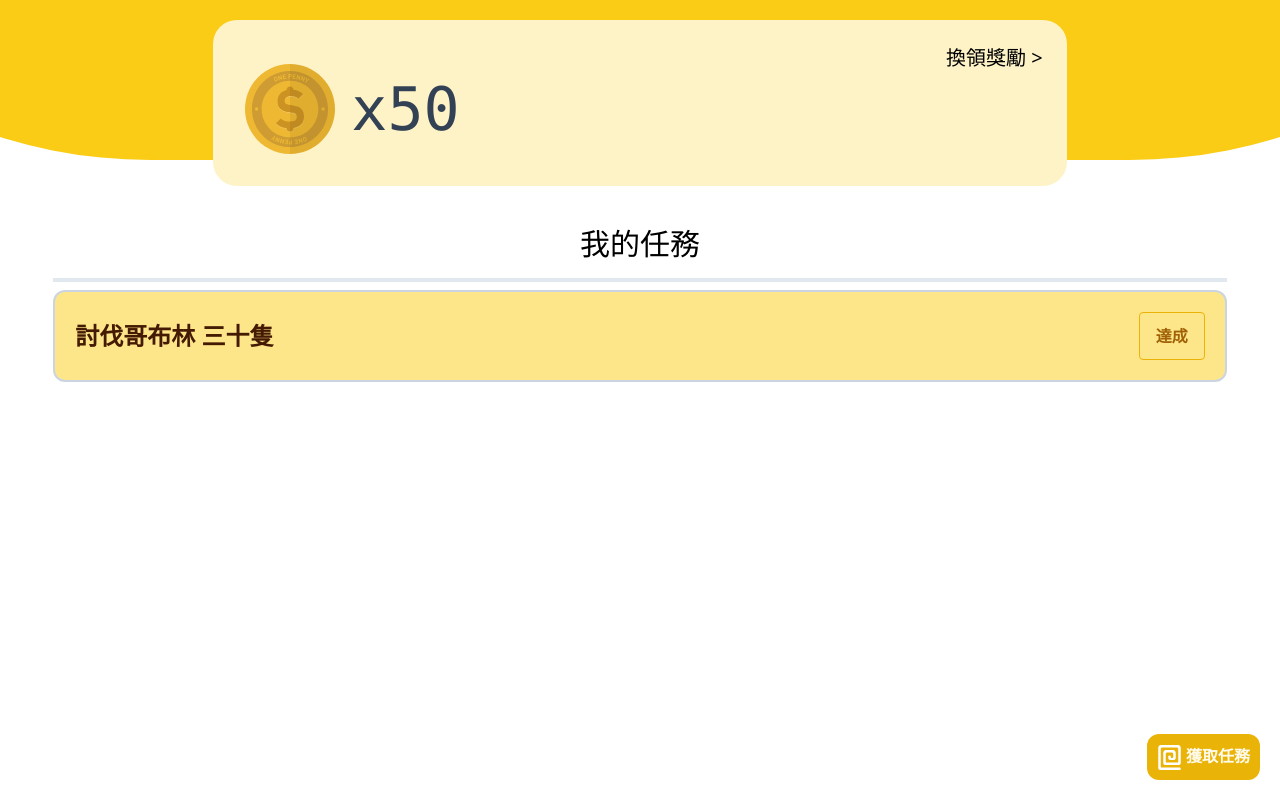
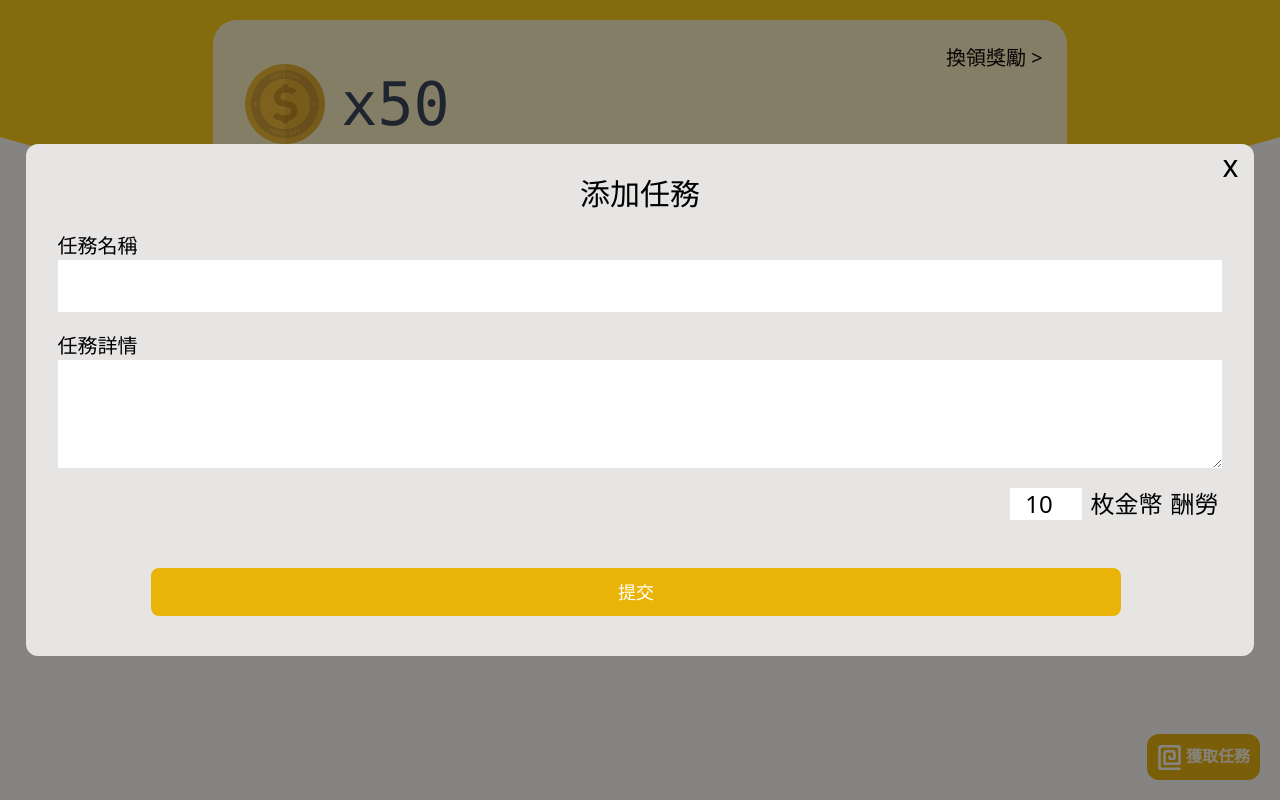
Before and after one commit to tony153/task-system, a plain HTML site: page index.html in a window 1280 px wide. Drawn offline with nearby package versions, Linux system fonts and the light colour scheme.

Commit message:
add task fun

```diff
--- a/index.html
+++ b/index.html
@@ -17,7 +17,7 @@
                 換領獎勵 >
             </div>
             <div class="flex items-center mb-8 -mt-2">
-                <img src="/images/svg/coin-svgrepo-com.svg" height="90" width="90" alt="" class="ml-8 mr-4 inline">
+                <img src="/images/svg/coin-svgrepo-com.svg" height="80" width="80" alt="" class="ml-8 mr-4 inline">
                 <span class="text-6xl font-mono text-slate-700">x50</span>
             </div>
         </div>
@@ -29,26 +29,76 @@
         </div>
         <hr class="m-2 border-2 border-slate-200 w-11/12">
 
-        <div class="flex rounded-xl border-2 p-5 mb-2 w-11/12 border-slate-300 bg-amber-200 hover:border-slate-400">
+
+
+        <div id="task-group" class="w-11/12">
+            <div class="flex justify-center items-end rounded-xl border-2 p-3 sm:p-5 pr-0 pb-0 sm:pr-0 sm:pb-0 mb-2 w-full border-slate-300 bg-amber-200 hover:border-slate-400 overflow-hidden">
                 <span class="text-2xl text-amber-950 flex-1 py-2 font-bold" >
-                <div>
+                    <div style="width:130%">
                         討伐哥布林 三十隻
                     </div>
-                <div>
-
+                    <div class="text-sm  p-2 pl-3" style="width:115%">
+                        最近哥布林的肆虐越來越嚴重，許多村莊被哥布林襲擊，村民們的生命財產都受到威脅。因此，需要一群勇者前去討伐哥布林，保護村莊居民的安全。
+                    </div>
+                    <div class="flex items-center text-lg" style="color: #bda928;">
+                        <img src="images/svg/coin-vector-svgrepo-com.svg" width="45" alt="" class="inline sm:ml-5 ">
+                        <span class="mr-1 pt-4">獎勵</span>
+                        <span class="mr-1 pt-4">50</span>
+                        <span class="pt-4">個金幣</span>
                     </div>
                 </span>
-            <button class="achieve-but bg-transparent hover:bg-yellow-500 text-yellow-700 font-semibold hover:text-white py-2 px-4 border border-yellow-500 hover:border-transparent rounded flex-none">
+                <button class="achieve-but text-xl sm:text-3xl hover:bg-yellow-500 bg-amber-300 text-yellow-700  hover:text-white py-2 px-2 hover:border-transparent flex-none">
                     達成
                 </button>
             </div>
+        </div>
 
     </div>
-    <button id="get-task" class="fixed bottom-0 right-0 m-5 p-2 rounded-xl border-transparent border-2 bg-yellow-500 text-amber-50 font-semibold active:bg-yellow-300">
+    <button id="get-task" class="fixed bottom-0 right-0 m-5 p-2 rounded-xl border-transparent border-2 bg-yellow-500 text-amber-50 font-semibold active:bg-yellow-300 h-auto">
         <img src="images/svg/spiral-31-svgrepo-com.svg" width="25" height="25" alt="" class="inline">
         <span class="leading-5">獲取任務</span>
     </button>
 
+
+    <!-- pop up windows -->
+    <div class="w-full h-screen absolute top-0 bg-stone-950/50 flex justify-center items-center">
+            <div class=" w-[96%] bg-stone-200 rounded-xl relative">
+                <div class="p-8">
+                    <div class="text-3xl text-center">
+                        添加任務
+                    </div>
+
+
+                    <div class="mt-5 text-xl">
+                        任務名稱
+                    </div>
+                    <div class="flex justify-center">
+                        <input type="text" class="w-full text-xl p-3">
+                    </div>
+
+                    <div class="mt-5 text-xl">
+                        任務詳情
+                    </div>
+                    <div class="flex justify-center">
+                        <textarea id="txtArea"  rows="3" cols="70" class="w-full text-xl p-3"></textarea>
+                    </div>
+
+                    <div class="mt-5 text-2xl flex justify-end">
+                        <input type="number" value="10" class="mx-1 text-center" style="width:3em;">
+                        <span class="mx-1">枚金幤</span>
+                        <span class="mx-1">酬勞</span>
+                    </div>
+                    <div class="mt-12 flex justify-center">
+                        <button type="button" class="focus:outline-none w-5/6 text-white bg-yellow-500 hover:bg-yellow-500 focus:ring-4 focus:ring-yellow-300 font-medium rounded-lg text-lg px-5 py-2.5 mr-2 mb-2 dark:focus:ring-yellow-900">提交</button>
+                    </div>
+
+                    <div class="absolute top-1 right-4 text-3xl select-none">
+                        x
+                    </div>
+                </div>
+            </div>
+    </div>
+
     <script src="main.js"></script>
 </body>
 </html>
--- a/style.css
+++ b/style.css
@@ -5,3 +5,12 @@
     left: 50%;
     transform: translate(-50%, -84%);
 }
+
+.achieve-but{
+    display: flex;
+    min-height: 85px;
+    min-width: 25%;
+    align-items: flex-end;
+    justify-content: end;
+    clip-path: polygon(100% 0, 0% 100%, 100% 100%);
+}
```
Also changed, not shown: images/svg/coin-vector-svgrepo-com.svg (added). Lines whose indentation alone changed are shown as unchanged.
